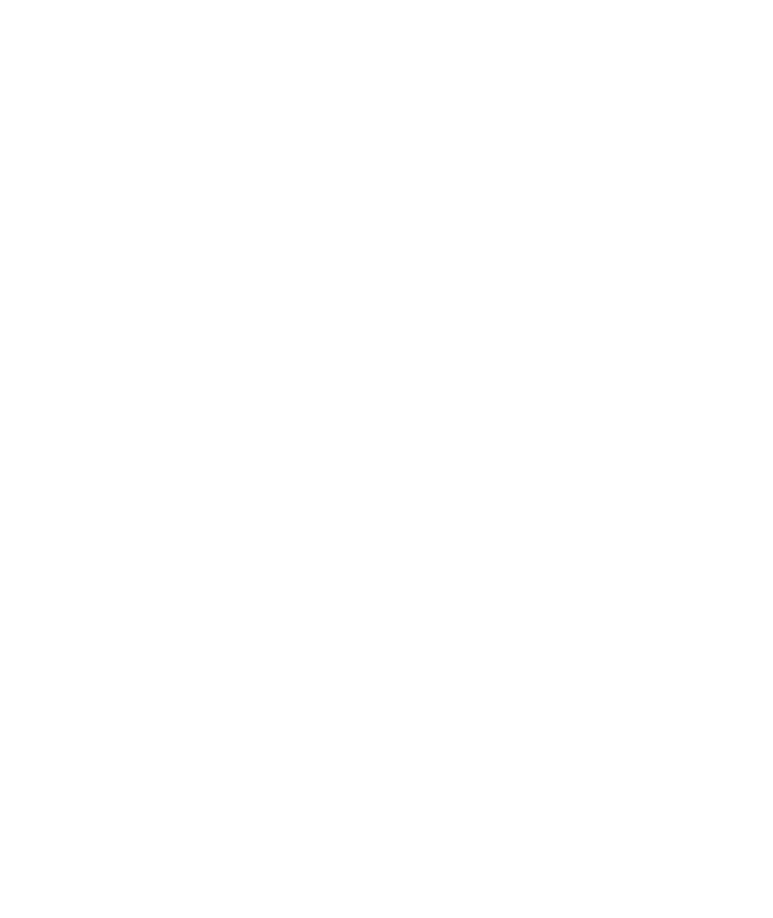
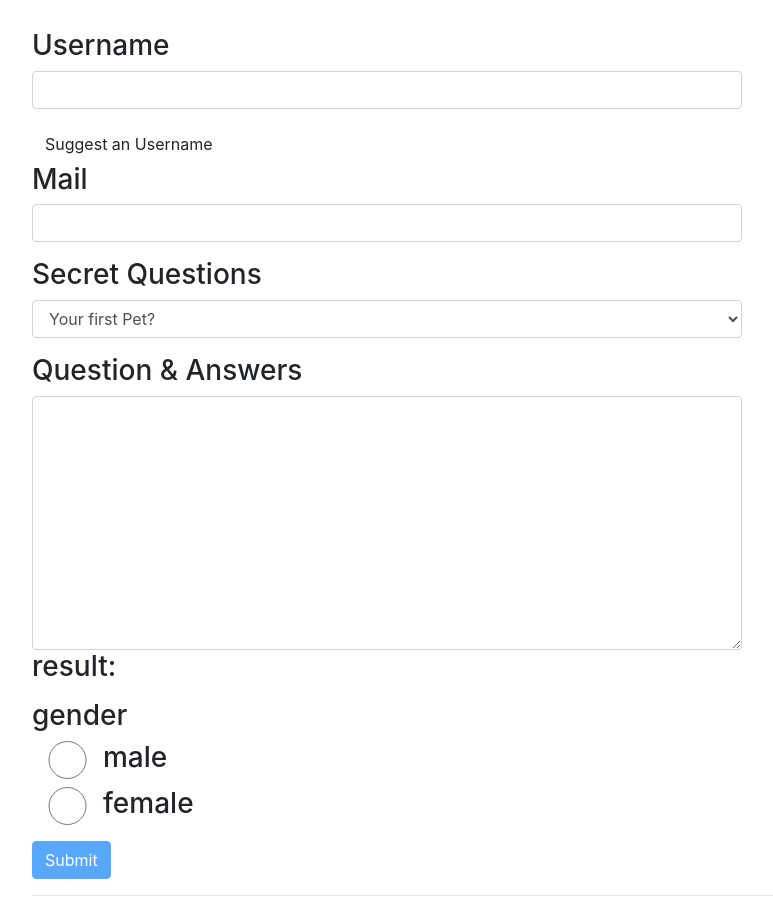
Before and after one commit to biswajeetbehera/MyAngularWork, an Angular app in the folder BasicStartup/: page / in a window 1280 px wide. Shown: the part 2162-3080 px from the top of the page, without its empty margins (68-841 px from the left). Before the commit the page ends 2128 px from the top, so only its background shows below. Built offline with nearby package versions, Linux system fonts and the light colour scheme.

Commit message:
Template driven form added

```diff
--- a/BasicStartup/src/app/app.component.html
+++ b/BasicStartup/src/app/app.component.html
@@ -71,3 +71,13 @@
         </div>
     </div>
 </h3>
+<h3>
+    Template Driven Form
+    <div class="container">
+        <div class="row">
+            <div class="col-12">
+                <app-template-driven-form></app-template-driven-form>
+            </div>
+        </div>
+    </div>
+</h3>
--- a/BasicStartup/src/app/app.module.ts
+++ b/BasicStartup/src/app/app.module.ts
@@ -17,6 +17,7 @@
 import { ServiceComponentComponent } from './ServicesComponent/service-component.component';
 import { ServicesAssignmentComponent } from './services-assignment/services-assignment.component';
 import { ServicesAssignmentModule } from './services-assignment/services-assignment.module';
+import { TemplateDrivenFormComponent } from './template-driven-form/template-driven-form.component';
 
 @NgModule({
   declarations: [
@@ -33,7 +34,8 @@
     HighlightDirective,
     UnlessDirectiveDirective,
     ServiceComponentComponent,
-    ServicesAssignmentComponent
+    ServicesAssignmentComponent,
+    TemplateDrivenFormComponent
   ],
   imports: [
     BrowserModule,
--- /dev/null
+++ b/BasicStartup/src/app/template-driven-form/template-driven-form.component.css
@@ -0,0 +1,13 @@
+.container {
+    margin-top: 30px;
+}
+
+input.ng-invalid.ng-touched ,
+select.ng-invalid.ng-touched {
+    border: 1px solid #ee2525;
+
+}
+
+.radio {
+    width: 10%;
+}
--- /dev/null
+++ b/BasicStartup/src/app/template-driven-form/template-driven-form.component.html
@@ -0,0 +1,88 @@
+<div class="container">
+  <div class="row">
+    <div class="col-xs-12 col-sm-10 col-md-8 col-sm-offset-1 col-md-offset-2">
+      <form (ngSubmit)="OnSubmit(f)"
+            #f="ngForm">
+        <div id="user-data"
+             ngModelGroup="userData"
+             #userData="ngModelGroup">
+          <div class="form-group">
+            <label for="username">Username</label>
+            <input type="text"
+                   id="username"
+                   class="form-control"
+                   ngModel
+                   name="username"
+                   required>
+          </div>
+          <button class="btn btn-default"
+                  type="button"
+                  (click)="SuggestedUsername()">Suggest an Username</button>
+          <div class="form-group">
+            <label for="email">Mail</label>
+            <input type="email"
+                   id="email"
+                   class="form-control"
+                   ngModel
+                   name="email"
+                   required
+                   email
+                   #email="ngModel">
+          </div>
+          <p *ngIf="!email.valid && email.touched">email should be provided.</p>
+        </div>
+        <div class="form-group">
+          <label for="secret">Secret Questions</label>
+          <select id="secret"
+                  class="form-control"
+                  ngModel
+                  name="secretQuestionair"
+                  required
+                  [ngModel]="selectedQuestion">
+            <option value="pet">Your first Pet?</option>
+            <option value="teacher">Your first teacher?</option>
+          </select>
+        </div>
+        <div class="form-group">
+          <label for="questionAnswer">Question & Answers</label>
+          <textarea name="questionAnswer"
+                    id="questionAnswer"
+                    cols="30"
+                    rows="10"
+                    class="form-control"
+                    [(ngModel)]="answer"></textarea>
+          <p class="result">result: {{answer}}</p>
+        </div>
+        <div class="form-group">
+          gender
+          <label class="d-flex mt-2"
+                 for="gender{{i}}"
+                 *ngFor="let gendr of genders; let i=index">
+            <input type="radio"
+                   name="gender"
+                   id="gender{{i}}"
+                   [value]="gendr"
+                   class="form-control d-inline-flex radio"
+                   ngModel />
+            {{ gendr }}
+
+          </label>
+
+        </div>
+        <button class="btn btn-primary"
+                type="submit"
+                [disabled]="!f.valid">Submit</button>
+      </form>
+    </div>
+  </div>
+  <hr>
+  <div class="row flex-column"
+       *ngIf="f.submitted">
+    User Date is:
+    <p>your username {{ user.username}}</p>
+    <p>your email {{ user.email }}</p>
+    <p>your secret question {{ user.secret }}</p>
+    <p>your answer {{ user.answer}}</p>
+    <p>your gender {{ user.gender }}</p>
+  </div>
+</div>
--- /dev/null
+++ b/BasicStartup/src/app/template-driven-form/template-driven-form.component.ts
@@ -0,0 +1,57 @@
+import { Component, OnInit, ViewChild } from '@angular/core';
+import { NgForm } from '@angular/forms';
+
+@Component({
+  selector: 'app-template-driven-form',
+  templateUrl: './template-driven-form.component.html',
+  styleUrls: ['./template-driven-form.component.css']
+})
+export class TemplateDrivenFormComponent implements OnInit {
+  @ViewChild('f') form: NgForm;
+  selectedQuestion = 'pet';
+  answer;
+  suggestedUsername: string;
+  user = {
+    username: '',
+    email: '',
+    secret: '',
+    answer: '',
+    gender: '',
+  };
+
+  genders = ['male', 'female'];
+  constructor () { }
+
+  ngOnInit() {
+  }
+
+  SuggestedUsername() {
+    this.suggestedUsername = 'Spectacular';
+    this.form.setValue({
+      userData: {
+        username: this.suggestedUsername,
+        email: '',
+      },
+      secretQuestionair: 'pet',
+      questionAnswer: '',
+      gender: 'male',
+    });
+  }
+  OnSubmit(form: NgForm) {
+    console.log(form);
+    const { userData,
+      secretQuestionair,
+      questionAnswer,
+      gender
+    } = this.form.value;
+
+    this.user.username = userData.username;
+    this.user.email = userData.email;
+    this.user.secret = secretQuestionair;
+    this.user.answer = questionAnswer;
+    this.user.gender = gender;
+  }
+
+
+
+}
```
Also changed, not shown: BasicStartup/.stylelintrc.json.
